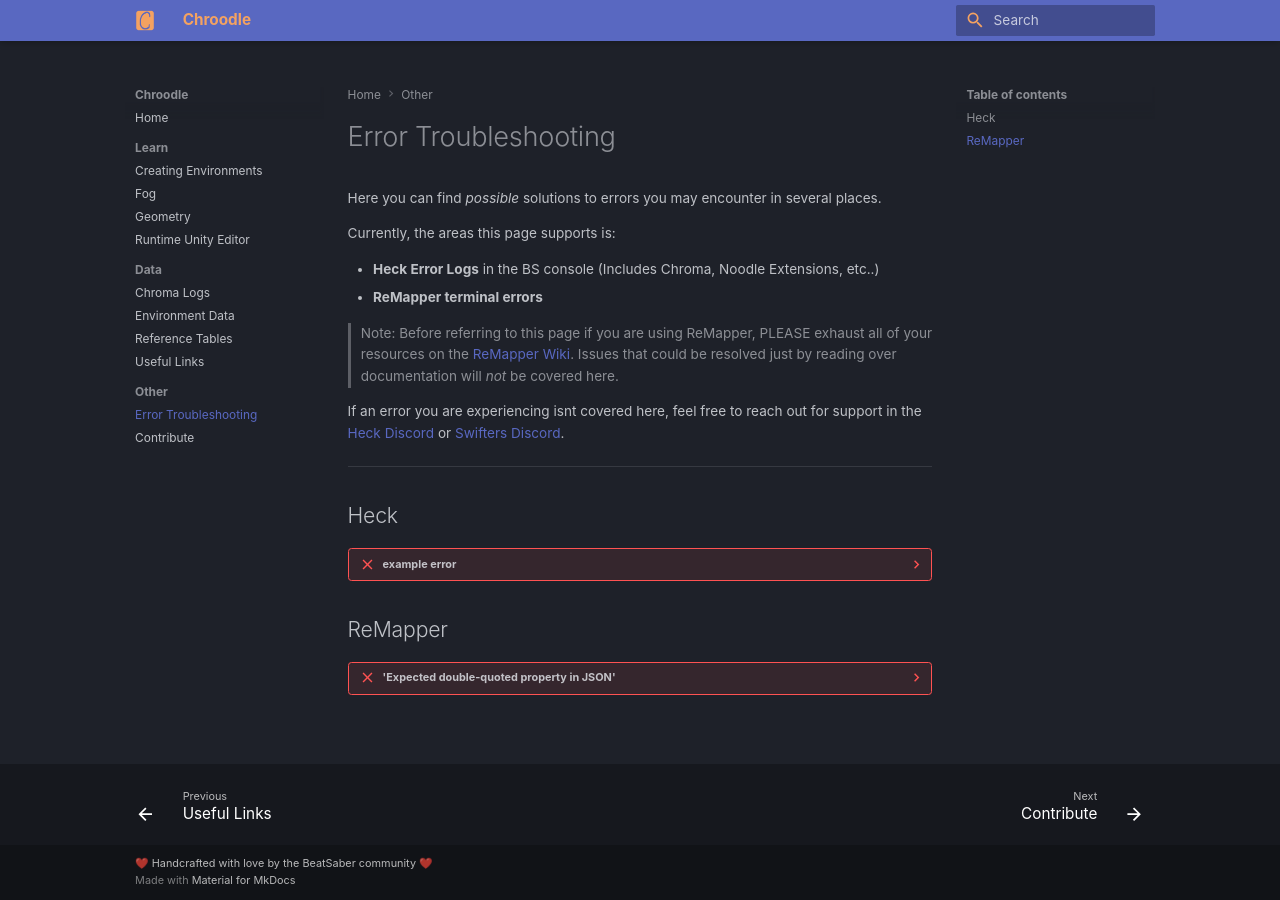
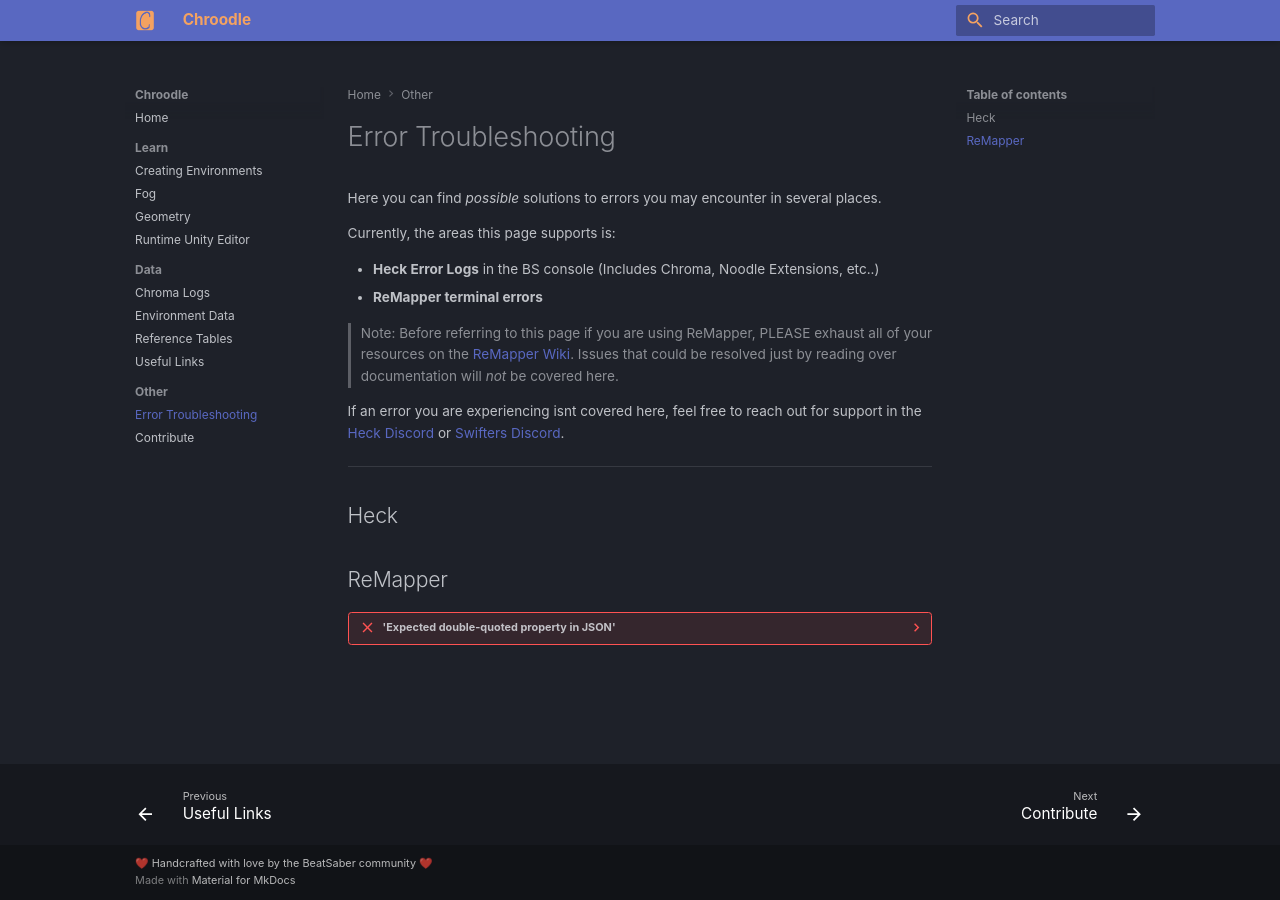
Before and after one commit to UGEcko/chroodleWeb, an MkDocs documentation site: the page built from docs/other/etroubleshoot.md, in a window 1280 px wide. Built offline with MkDocs 1.6.1 and Material for MkDocs 9.7.7, drawn with Linux system fonts in a browser that asks for light colours; some web fonts are replaced.

Commit message:
Remove heck example error for now

````diff
--- a/docs/other/etroubleshoot.md
+++ b/docs/other/etroubleshoot.md
@@ -15,24 +15,6 @@
 
 ## Heck
 
-??? failure "example error"
-    <hr>
-
-    > **Log Snippet**
-
-    ```
-    example snippet
-    ```
-
-    > **Explanation**
-
-    *Example Explanation*
-
-    > **Solution**
-
-    *Example Solution*
-
-    <hr>
 
 ## ReMapper
 
````
